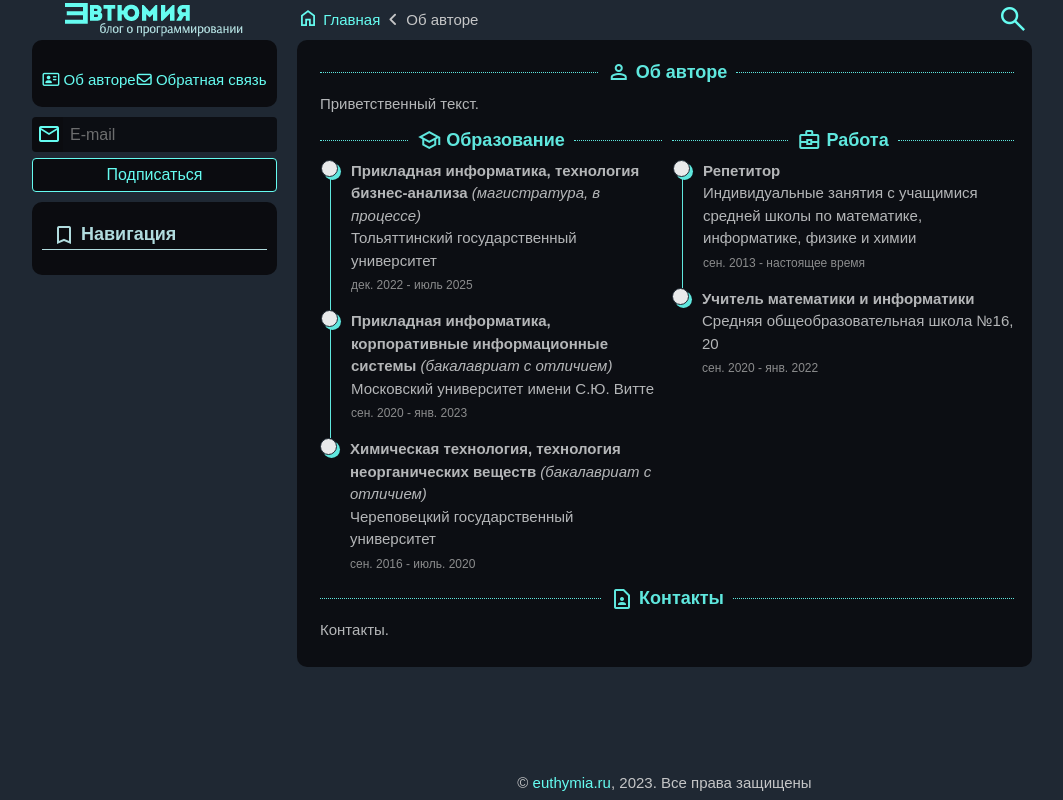
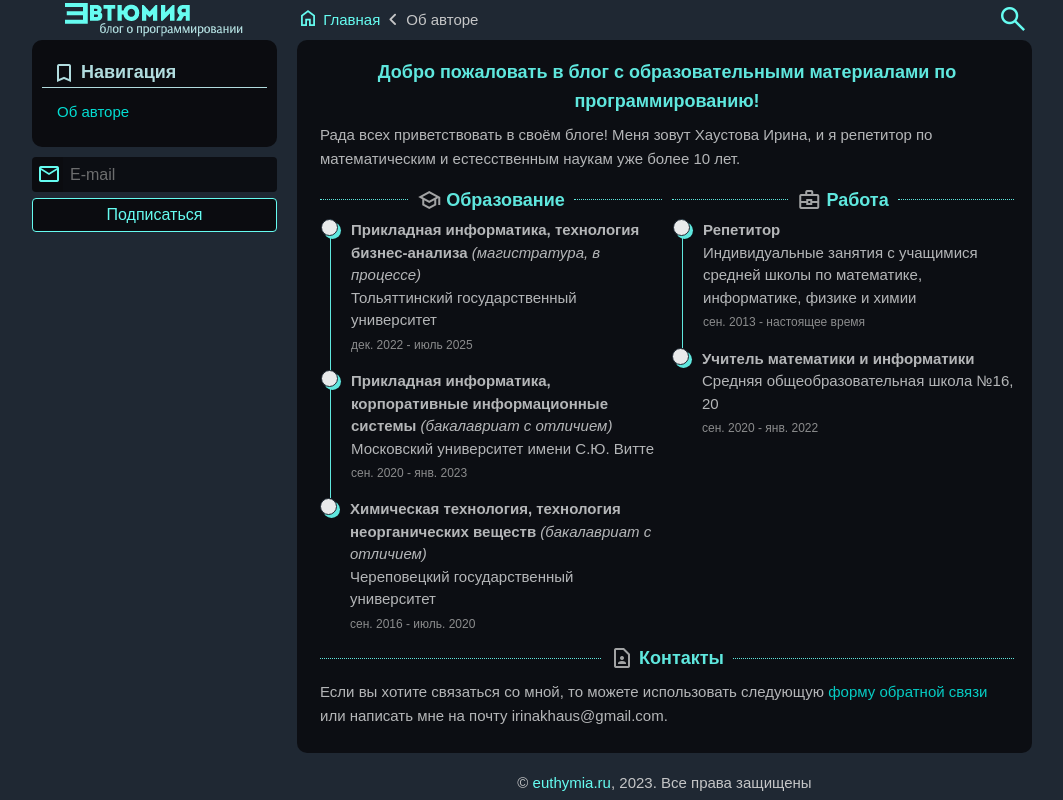
Before and after one commit to khaustova/euthymia, a Django app: page /about/ in a window 1280 px wide. Shown: the whole page, without its empty margins (108-1171 px from the left). Run offline with Django 4.2, Linux system fonts and the light colour scheme; data that the repository does not hold is empty; parts of the project's set-up code (start-up, migrations or seed data) failed here and were passed over; some libraries are stand-ins or nearby versions.

Commit message:
Update sidebar

```diff
--- a/apps/blog/static/blog/css/base.css
+++ b/apps/blog/static/blog/css/base.css
@@ -321,6 +321,14 @@ footer {
     font-size: 24px !important;
 }
 
+.yellow-element {
+    color: #ffbf00
+}
+
+.gray-element {
+    color: #b1b1b1;
+}
+
 /* Back to top */
 
 .back-to-top {
@@ -441,6 +449,7 @@ footer {
     display: flex;
     justify-content: space-between;
     gap: 10px;
+    margin: 5px 0;
 }
 
 .sessions {
--- a/apps/blog/static/blog/css/navigation.css
+++ b/apps/blog/static/blog/css/navigation.css
@@ -202,6 +202,10 @@
     margin: 0 0 10px 0;
 }
 
+.about-me {
+    margin-top: 7px;
+}
+
 /* Subscribe */
 
 .subscribe-button {
--- a/apps/blog/static/blog/css/responsive.css
+++ b/apps/blog/static/blog/css/responsive.css
@@ -39,6 +39,7 @@
     .logo {
         margin-left: 5px;
         margin-right: auto;
+        margin-top: 15px;
     }
 
     .info {
--- a/apps/blog/templates/blog/about.html
+++ b/apps/blog/templates/blog/about.html
@@ -30,23 +30,20 @@
 
 {% block content %}
   <article class="about-block">
-    <div class="separator separator__about">
-      <span class="material-symbols-outlined middle-icon">
-        person
-      </span>&nbsp;Об авторе
-    </div>
+    <h1>Добро пожаловать в блог с образовательными материалами по программированию!
+    </h1>
     {% get_site_settings as site_settings %}
     {% if site_settings.about_me %}
       {{ site_settings.about_me|safe }}
     {% else %}
       <p class="about-me">
-        Приветственный текст.
+        Рада всех приветствовать в своём блоге! Меня зовут Хаустова Ирина, и я репетитор по математическим и естесственным наукам уже более 10 лет.
       </p>
     {% endif %}
     <div class="timeline_wrapper">
       <div class="timeline__education">
         <div class="separator">
-          <span class="material-symbols-outlined middle-icon">
+          <span class="material-symbols-outlined middle-icon gray-element">
             school
           </span>&nbsp;Образование
         </div>
@@ -70,7 +67,7 @@
       </div>
       <div class="timeline__exp">
         <div class="separator">
-          <span class="material-symbols-outlined middle-icon">
+          <span class="material-symbols-outlined middle-icon gray-element">
             business_center
           </span>&nbsp;Работа
         </div>
@@ -89,7 +86,7 @@
       </div>
     </div>
     <div class="separator">
-      <span class="material-symbols-outlined middle-icon">
+      <span class="material-symbols-outlined middle-icon gray-element">
         contact_page
       </span>&nbsp;Контакты
     </div>
@@ -97,7 +94,8 @@
     {{ site_settings.contacts|safe }}
     {% else %}
       <p class="about-me">
-        Контакты.
+        Если вы хотите связаться со мной, то можете использовать следующую <a href="javascript:void(0)" class="sidebar__link" onclick="openFeedbackModal();">форму обратной связи</a> или
+        написать мне на почту irinakhaus@gmail.com.
       </p>
     {% endif %}
   </article>
--- a/apps/blog/templates/blog/includes/sidebar_index.html
+++ b/apps/blog/templates/blog/includes/sidebar_index.html
@@ -1,20 +1,6 @@
 {% load static %}
 {% load blog_tags %}
 
-<div class="sidebar-content about">
-  {% get_site_settings as site_settings %}
-  {% if site_settings.site_image %}
-    <img src="{{ site_settings.site_image.url }}">
-  {% endif %}
-  <div class="about-content">
-    {{ site_settings.site_description|safe  }}
-    <div class="about__links">
-      <a href="{% url 'blog:about' %}"><i class="fa-regular fa-address-card"></i> Об авторе</a>
-      <a href="javascript:void(0)" onclick="openFeedbackModal();"><i class="fa-regular fa-envelope"></i> Обратная связь</a>
-    </div>
-  </div>
-</div>
-{% subscribe_form %}
 <nav class="sidebar-content menu menu_index">
   <strong>
     <span class="sidebar__title">
@@ -31,5 +17,9 @@
         </a>
       </li>
     {% endfor %}
+    <li class="navigation__item category__item">
+      <a href="{% url 'blog:about' %}" class="sidebar__link">Об авторе</a>
+    </li>
   </ul>
 </nav>
+{% subscribe_form %}
```
Also changed, not shown: apps/blog/templates/blog/includes/comments.html (+10 -2 lines).
